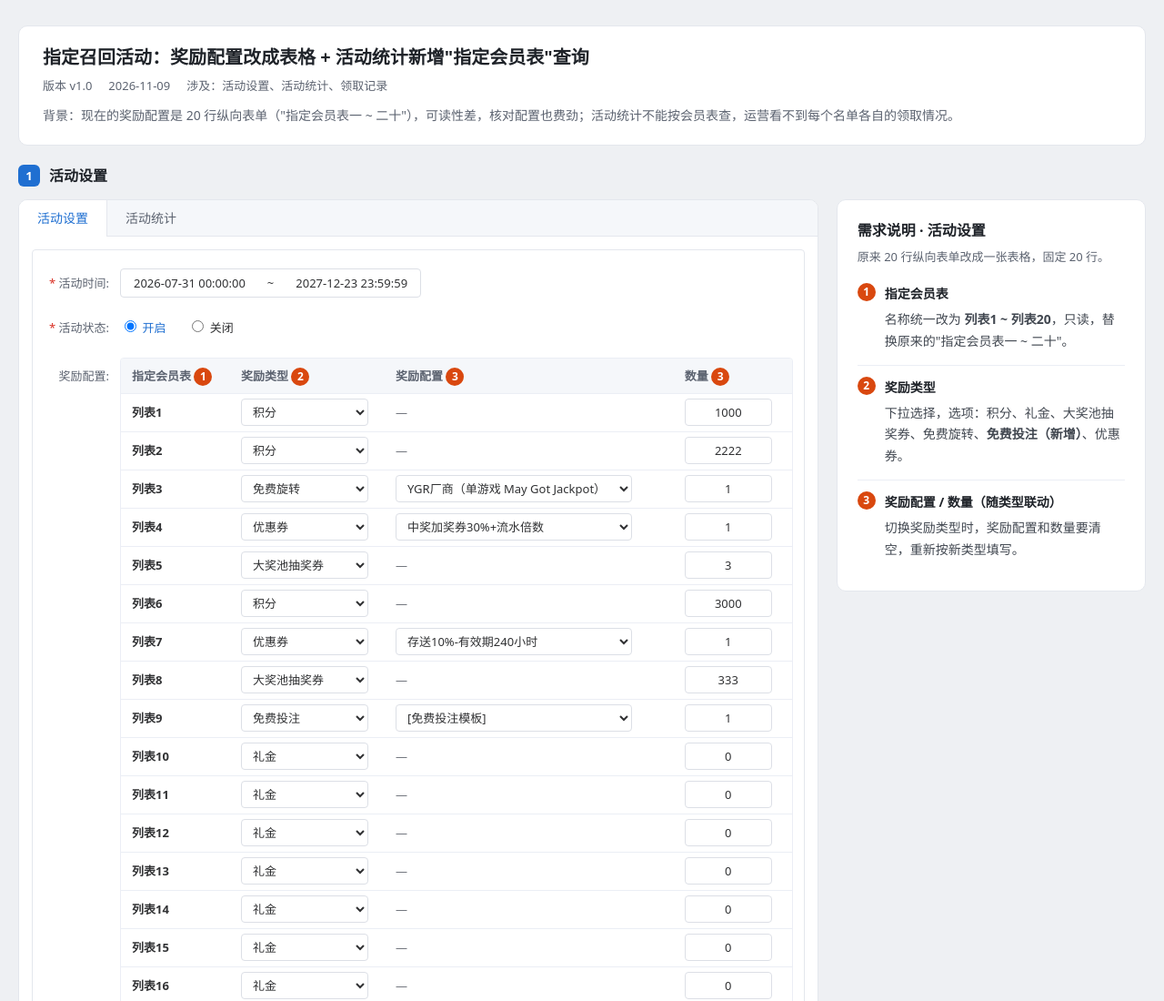
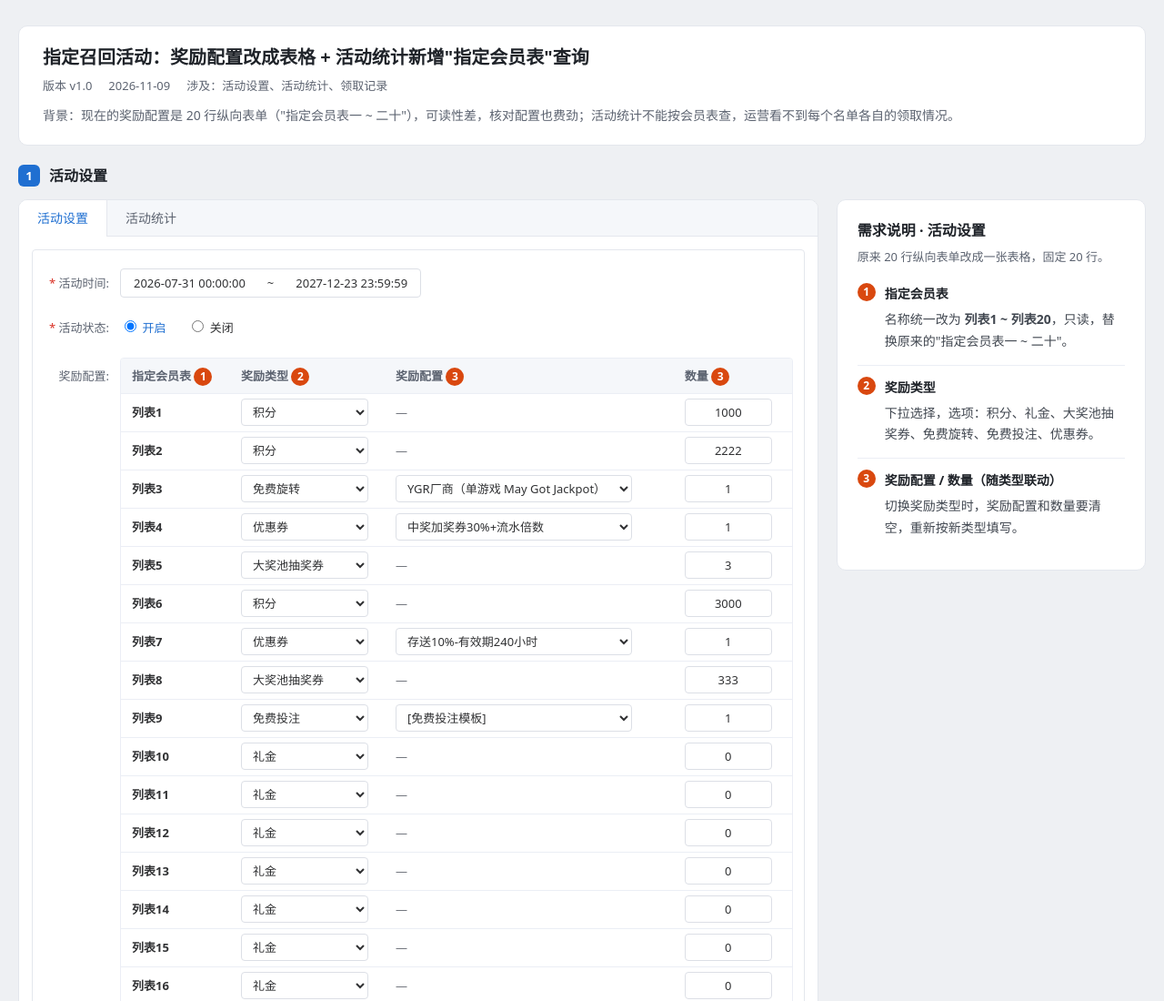
Before and after one commit to winwiyu/winwiyu.github.io, a plain HTML site: page recall_activity_prd.html in a window 1280 px wide. Shown: the top 1100 px of the page at 91% size. Drawn offline with Linux system fonts and the light colour scheme.

Commit message:
指定召回活动 PRD: drop 新增 label on 免费投注
Co-Authored-By: Claude Opus 5.5 <noreply@anthropic.com>
Claude-Session: https://claude.ai/code/session_016zSg2YxrZ1aLSTP8z9ujua

```diff
--- a/recall_activity_prd.html
+++ b/recall_activity_prd.html
@@ -142,7 +142,7 @@
 
     <div class="note"><span class="m">2</span><div>
       <h3>奖励类型</h3>
-      <p>下拉选择，选项：积分、礼金、大奖池抽奖券、免费旋转、<b>免费投注（新增）</b>、优惠券。</p>
+      <p>下拉选择，选项：积分、礼金、大奖池抽奖券、免费旋转、免费投注、优惠券。</p>
     </div></div>
 
     <div class="note"><span class="m">3</span><div>
```
